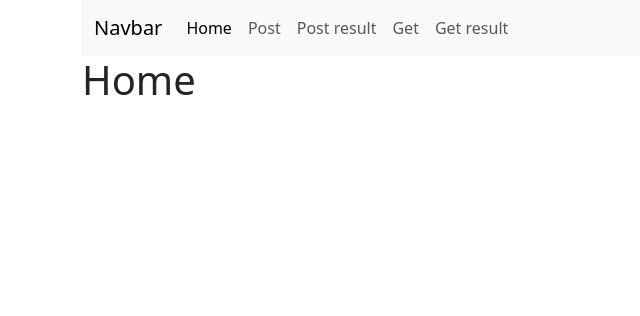
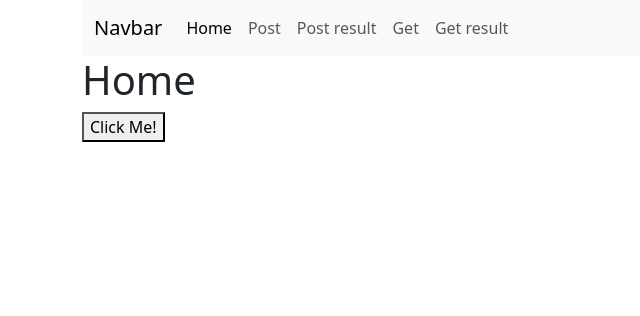
Before and after one commit to lannawollard/hw2, a PHP site: page / in a window 1280 px wide. Shown: the top 316 px of the page, without its empty margins (0-640 px from the left). Run offline with PHP 8.4, Linux system fonts and the light colour scheme.

Commit message:
Update index.php

```diff
--- a/index.php
+++ b/index.php
@@ -3,6 +3,9 @@ $pageTitle= "Home";
 include "view-header.php";
 ?>
     <h1>Home</h1>
+<p id="demo" style="display:none">Hello JavaScript!</p>
+
+<button type="button" onclick="document.getElementById('demo').style.display='block'">Click Me!</button>
 <?php
 include "view-footer.php";
 ?>
```
